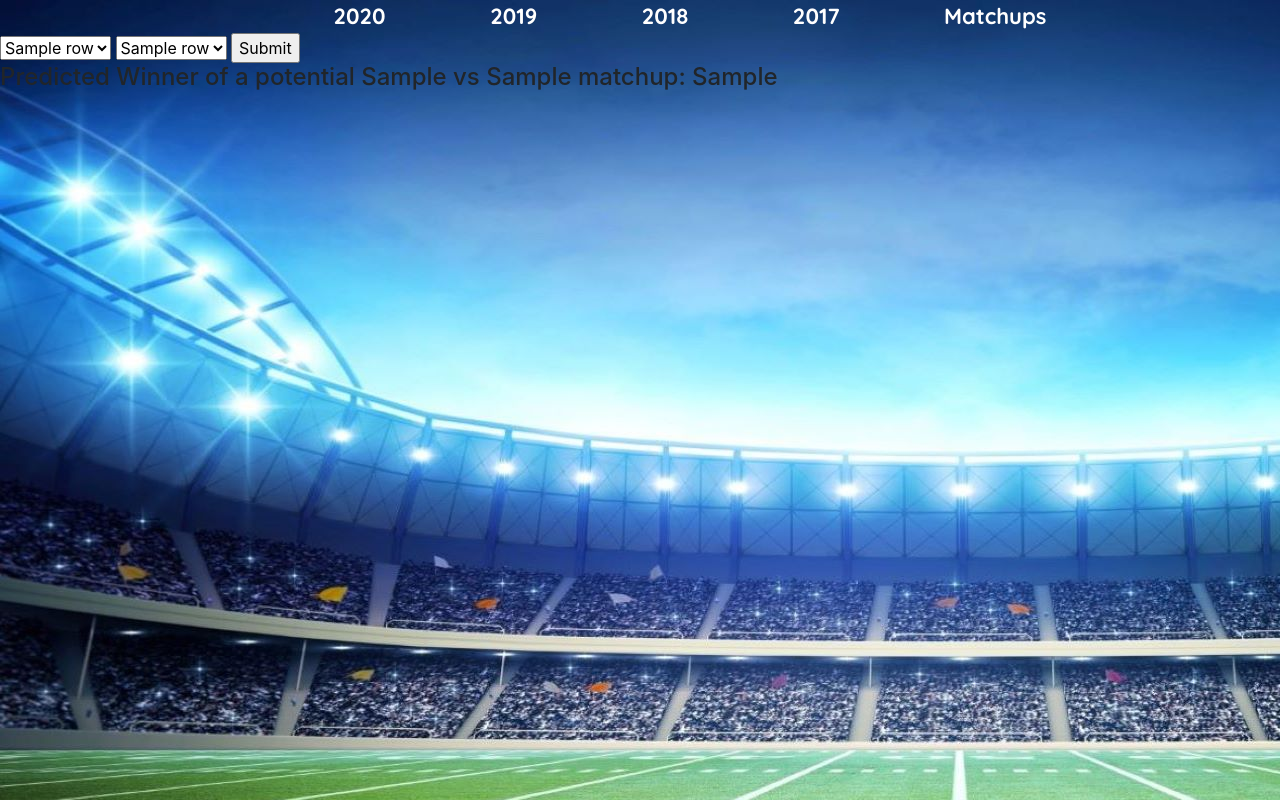
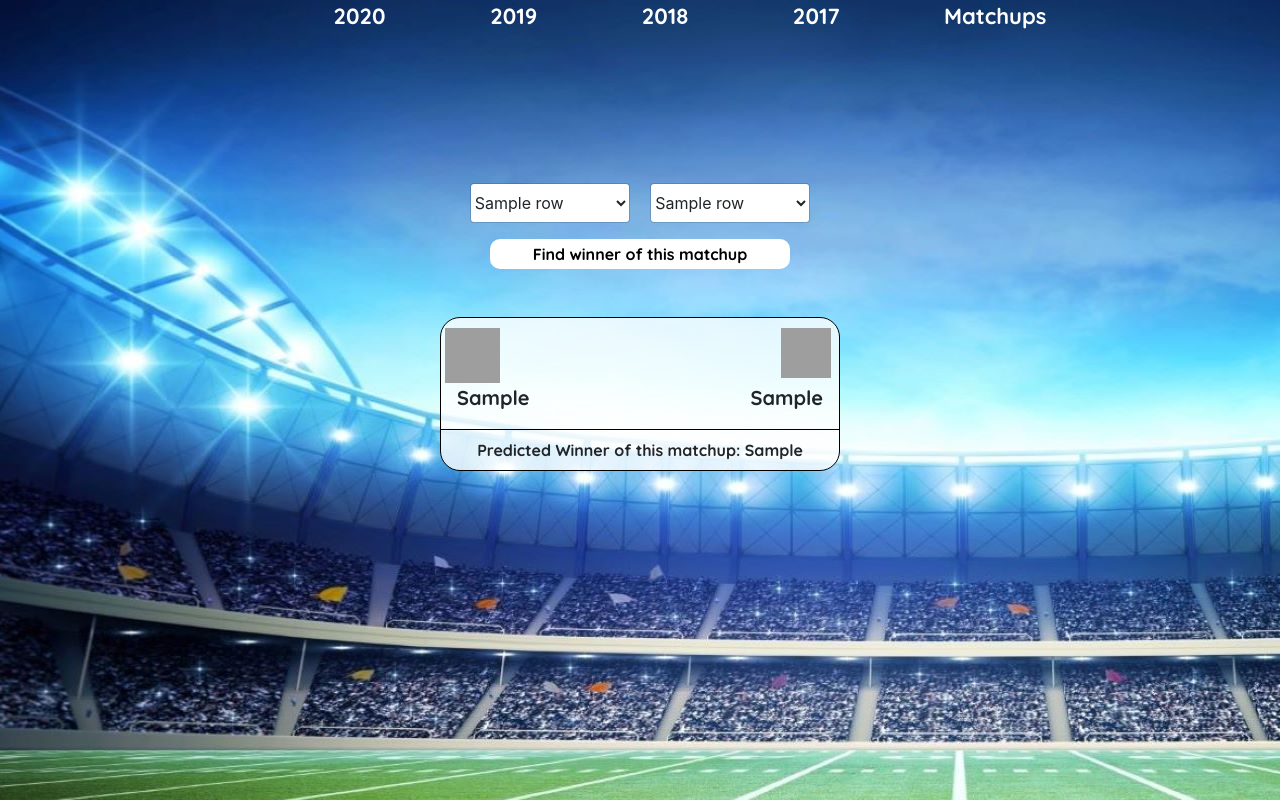
Before and after one commit to Sports-Outcome-Analyzer/nfl_sports_analyzer, a Flask app: template templates/matchups.html in a window 1280 px wide. Run offline with Flask 2, Linux system fonts and the light colour scheme; the template is opened without the code that fills it: most values are stand-ins (such as "Sample title", 1, 10 or a date in 2020); parts of the project's set-up code (start-up, migrations or seed data) failed here and were passed over; some libraries are stand-ins or nearby versions; grey boxes are pictures that could not be loaded.

Commit message:
finishing up designs

```diff
--- a/static/css/styles.css
+++ b/static/css/styles.css
@@ -130,3 +130,19 @@ html, body {
         border-radius: 10px;
         font-family: 'Quicksand', sans-serif;
   }
+
+  .custom-selects {
+    top: 100%;
+    left: 0;
+    z-index: 1000;
+    min-width: 10rem;
+    padding: .5rem 0;
+    font-size: 1rem;
+    color: #212529;
+    text-align: left;
+    list-style: none;
+    background-color: white;
+    background-clip: padding-box;
+    border: 1px solid rgba(0,0,0,.15);
+    border-radius: .25rem;
+  }
--- a/templates/games_list.html
+++ b/templates/games_list.html
@@ -15,7 +15,7 @@
         </fieldset>
       </form>
   </div>
-  <div class= "games mt-2">
+  <div class= "games mt-5">
     <div class="container-custom mx-auto">
     {% for row in games.itertuples(index=True, name='Pandas'):%}
         {% if row.Index % 4 == 0: %}
--- a/templates/matchups.html
+++ b/templates/matchups.html
@@ -1,21 +1,38 @@
 {% extends "base.html" %}
 {% block content %}
+  <div class="text-center" style="margin-top: 150px;">
     <form action="{{ url_for('specific_matchups') }}" method="POST">
       <fieldset>
-          <select name="team_user_selected_1">
+            <select class="custom-selects" name="team_user_selected_1">
                 {% for _, row in teams.items():%}
                     <option value={{row}}>{{row}}</option>
                 {% endfor %}
             </select>
-          <select name="team_user_selected_2">
+            <select class="custom-selects ml-3" name="team_user_selected_2">
                 {% for _, row in teams.items():%}
-                  <option value={{row}}>{{row}}</option>
+                    <option  value={{row}}>{{row}}</option>
                 {% endfor %}
             </select>
-          <input type="submit" value="Submit">
+            <br/>
+            <input type="submit" class="search-bar-custom-button mt-3" style="width: 300px" value="Find winner of this matchup">
       </fieldset>
     </form>
+  </div>
   {% if predicted_winner != "": %}
-      <h4> Predicted Winner of a potential {{home_team}} vs {{away_team}} matchup: {{predicted_winner}}  </h4>
+    <div class= "game mx-auto mt-5" style="width: 400px;">
+      <div class="game-details">
+        <img src="../static/images/team_logos/{{home_team}}.png" class="ml-1" width="55px" height="55px" alt="team-logo">
+        <img src="../static/images/team_logos/{{away_team}}.png" class="float-right mr-2" width="50px" height="50px" alt="team-logo">
+        <br/>
+        <p class="team_names ml-3">{{home_team}}</p>
+        <p class="team_names float-right mr-3">{{away_team}}</p>
+      </div>
+      <div class="text-center mt-2">
+        <div class="mb-2 predictions">
+            <span>Predicted Winner of this matchup: {{predicted_winner}} </span>
+        </div>
+      </div>
+    </div>
   {%endif%}
+
 {% endblock %}
```
Lines whose indentation alone changed are shown as unchanged.
